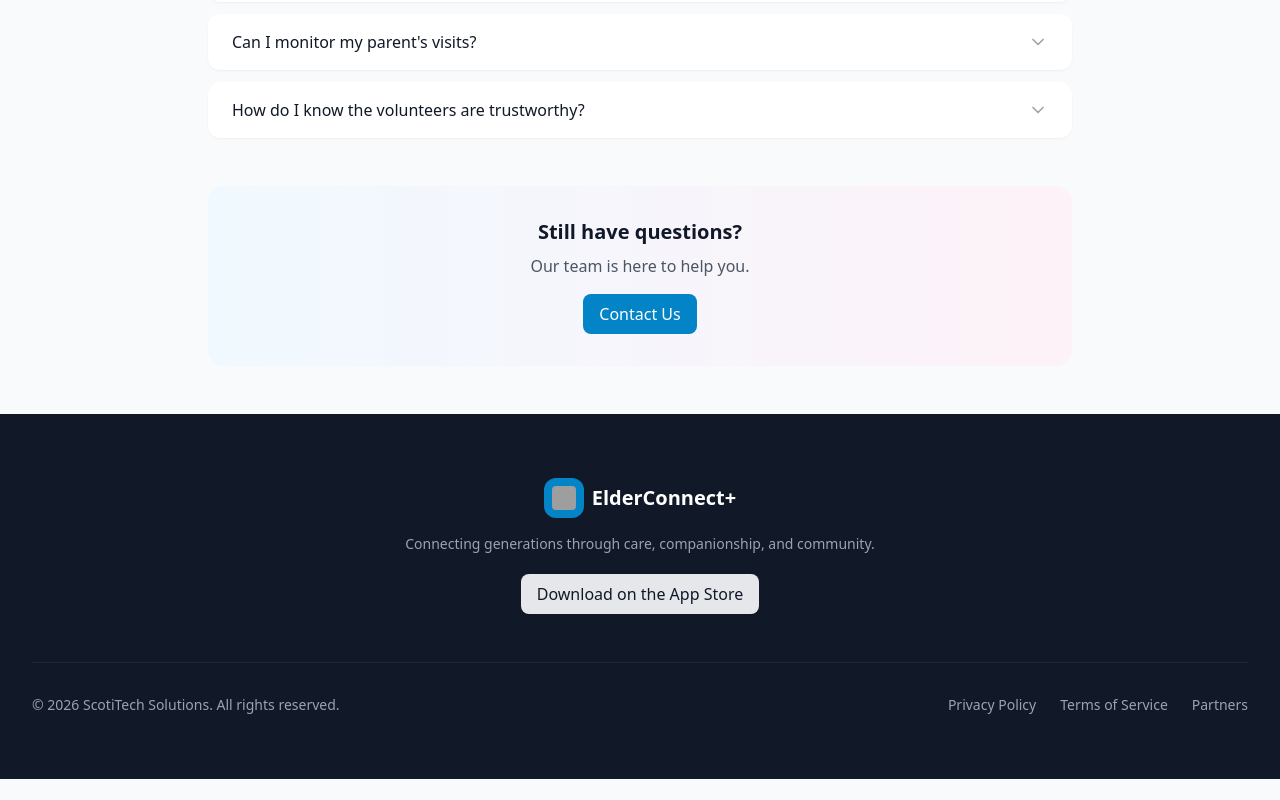
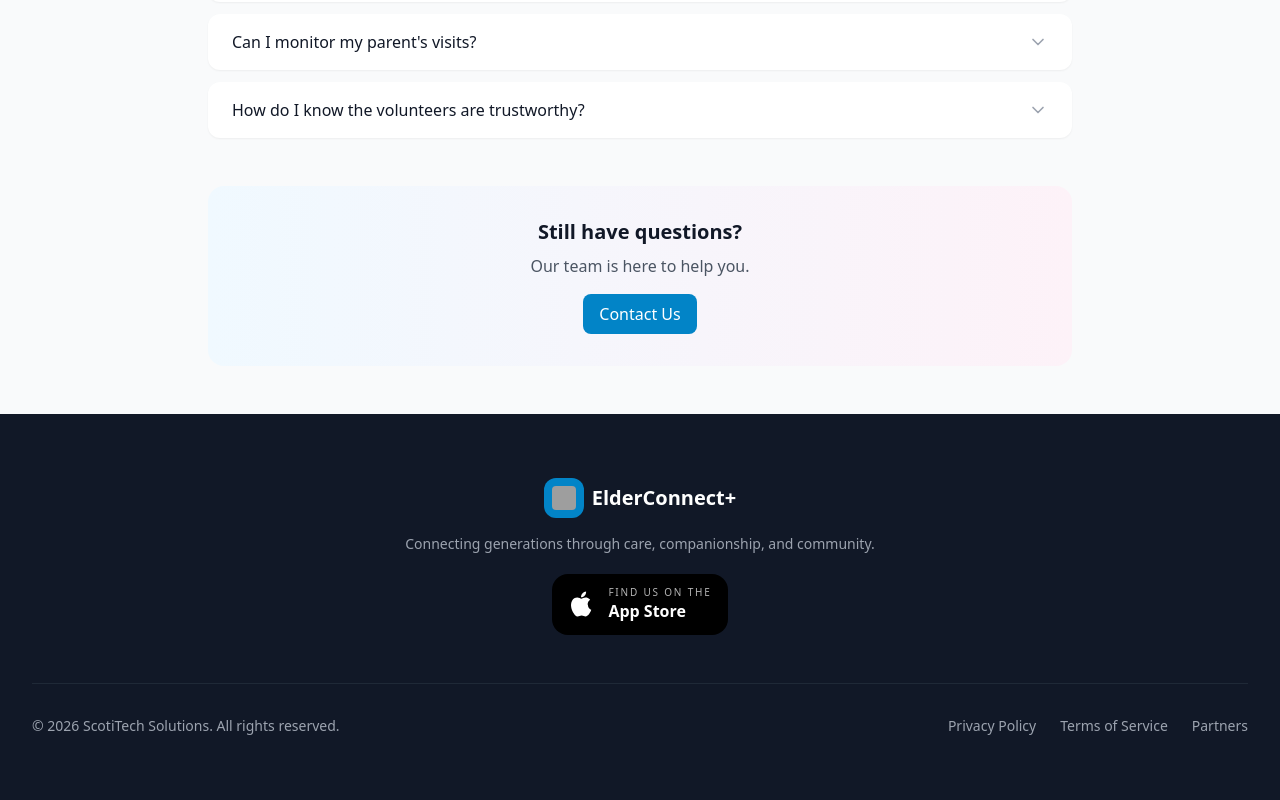
Before and after one commit to scorpionsPD/ElderConnect-, a Next.js app in the folder admin/: page /faq in a window 1280 px wide. Shown: the part 857-1657 px from the top of the page. Before the commit the page ends 1636 px from the top, so only its background shows below. Built offline with nearby package versions, Linux system fonts and the light colour scheme; no server answers; grey boxes are pictures that could not be loaded.

Commit message:
Refresh web branding and App Store badges

```diff
--- /dev/null
+++ b/admin/src/components/AppStoreBadge.tsx
@@ -0,0 +1,39 @@
+import React from 'react'
+import { APP_STORE_URL } from '@/utils/app-store'
+
+interface AppStoreBadgeProps {
+  compact?: boolean
+  className?: string
+}
+
+export default function AppStoreBadge({
+  compact = false,
+  className = '',
+}: AppStoreBadgeProps) {
+  return (
+    <a
+      href={APP_STORE_URL}
+      target="_blank"
+      rel="noreferrer"
+      className={`inline-flex items-center gap-3 rounded-2xl bg-black px-4 py-3 text-white transition-transform hover:-translate-y-0.5 hover:bg-gray-900 ${className}`.trim()}
+      aria-label="Find us on the App Store"
+    >
+      <svg
+        aria-hidden="true"
+        viewBox="0 0 24 24"
+        className={compact ? 'h-6 w-6' : 'h-7 w-7'}
+        fill="currentColor"
+      >
+        <path d="M17.05 12.54c.03 3.28 2.88 4.37 2.91 4.38-.02.08-.45 1.55-1.49 3.08-.89 1.32-1.82 2.63-3.27 2.66-1.42.03-1.88-.84-3.5-.84-1.62 0-2.13.81-3.48.87-1.4.05-2.46-1.41-3.36-2.73-1.84-2.67-3.25-7.55-1.36-10.82.94-1.62 2.62-2.64 4.44-2.67 1.39-.03 2.7.94 3.5.94.8 0 2.31-1.16 3.89-.99.66.03 2.52.27 3.71 2.01-.1.06-2.22 1.29-2.19 4.11ZM14.39 4.7c.75-.91 1.25-2.17 1.11-3.43-1.08.04-2.39.72-3.17 1.63-.7.81-1.31 2.11-1.15 3.35 1.21.09 2.45-.62 3.21-1.55Z" />
+      </svg>
+      <span className="text-left leading-tight">
+        <span className="block text-[10px] uppercase tracking-[0.18em] text-white/70">
+          Find us on the
+        </span>
+        <span className={`block font-semibold ${compact ? 'text-sm' : 'text-base'}`}>
+          App Store
+        </span>
+      </span>
+    </a>
+  )
+}
--- a/admin/src/components/Layout.tsx
+++ b/admin/src/components/Layout.tsx
@@ -3,7 +3,7 @@ import { useRouter } from 'next/router'
 import Link from 'next/link'
 import { useAuth } from '@/contexts/AuthContext'
 import apiClient from '@/utils/api-client'
-import { APP_STORE_URL } from '@/utils/app-store'
+import AppStoreBadge from '@/components/AppStoreBadge'
 import {
   LayoutDashboard,
   Users,
@@ -203,11 +203,7 @@ export default function Layout({ children }: LayoutProps) {
                 <p className="text-sm font-medium text-gray-900">{userName || 'User'}</p>
                 <p className="text-xs text-gray-500">{userEmail}</p>
               </div>
-              <a href={APP_STORE_URL} target="_blank" rel="noreferrer">
-                <span className="inline-flex items-center rounded-lg bg-primary-600 px-3 py-2 text-sm font-medium text-white hover:bg-primary-700 transition-colors">
-                  Download App
-                </span>
-              </a>
+              <AppStoreBadge compact />
               <div className="w-10 h-10 rounded-full bg-primary-100 flex items-center justify-center">
                 <span className="text-primary-700 font-medium text-sm">
                   {getInitials()}
--- a/admin/src/components/PublicLayout.tsx
+++ b/admin/src/components/PublicLayout.tsx
@@ -2,6 +2,7 @@ import React from 'react';
 import Link from 'next/link';
 import { Menu, X, LogOut } from 'lucide-react';
 import Button from '@/components/Button';
+import AppStoreBadge from '@/components/AppStoreBadge';
 import { useAuth } from '@/contexts/AuthContext';
 import { BRAND_ICON_ALT, BRAND_ICON_WITH_VERSION } from '@/utils/branding';
 import { APP_STORE_URL } from '@/utils/app-store';
@@ -59,9 +60,7 @@ export default function PublicLayout({ children }: PublicLayoutProps) {
                   <Link href={dashboardHref}>
                     <Button variant="ghost">Dashboard</Button>
                   </Link>
-                  <a href={APP_STORE_URL} target="_blank" rel="noreferrer">
-                    <Button variant="secondary">Download on the App Store</Button>
-                  </a>
+                  <AppStoreBadge compact />
                   <Button variant="ghost" onClick={logout} className="flex items-center gap-1">
                     <LogOut className="w-4 h-4" />
                     Log Out
@@ -75,9 +74,7 @@ export default function PublicLayout({ children }: PublicLayoutProps) {
                   <Link href="/signup">
                     <Button>Sign Up</Button>
                   </Link>
-                  <a href={APP_STORE_URL} target="_blank" rel="noreferrer">
-                    <Button variant="secondary">Download App</Button>
-                  </a>
+                  <AppStoreBadge compact />
                 </>
               )}
             </div>
@@ -163,9 +160,7 @@ export default function PublicLayout({ children }: PublicLayoutProps) {
               Connecting generations through care, companionship, and community.
             </p>
             <div className="mt-5">
-              <a href={APP_STORE_URL} target="_blank" rel="noreferrer">
-                <Button variant="secondary">Download on the App Store</Button>
-              </a>
+              <AppStoreBadge />
             </div>
           </div>
 
--- a/admin/src/pages/donate.tsx
+++ b/admin/src/pages/donate.tsx
@@ -2,9 +2,9 @@ import React, { useEffect, useMemo, useState } from 'react';
 import Head from 'next/head';
 import { useRouter } from 'next/router';
 import { Gift, CheckCircle, Heart } from 'lucide-react';
+import AppStoreBadge from '@/components/AppStoreBadge';
 import Button from '@/components/Button';
 import PublicLayout from '@/components/PublicLayout';
-import { APP_STORE_URL } from '@/utils/app-store';
 
 const impactLevels = [
   { amount: 25, title: 'Friend', description: 'Supports ElderConnect+ platform operations' },
@@ -189,9 +189,7 @@ export default function DonatePage() {
               <h2 className="text-xl font-bold text-gray-900">Prefer to keep ElderConnect+ on your phone?</h2>
               <p className="text-sm text-gray-600">Download the iPhone app directly from the App Store.</p>
             </div>
-            <a href={APP_STORE_URL} target="_blank" rel="noreferrer" className="shrink-0">
-              <Button size="lg">Download on the App Store</Button>
-            </a>
+            <AppStoreBadge className="shrink-0" />
           </div>
         </div>
 
--- a/admin/src/pages/welcome.tsx
+++ b/admin/src/pages/welcome.tsx
@@ -25,8 +25,8 @@ import {
   X
 } from 'lucide-react';
 import Button from '@/components/Button';
+import AppStoreBadge from '@/components/AppStoreBadge';
 import { BRAND_ICON_ALT, BRAND_ICON_WITH_VERSION } from '@/utils/branding';
-import { APP_STORE_URL } from '@/utils/app-store';
 
 // Feature cards data
 const features = [
@@ -626,11 +626,7 @@ export default function WelcomePage() {
                   Already a Member? Log In
                 </Button>
               </Link>
-              <a href={APP_STORE_URL} target="_blank" rel="noreferrer">
-                <Button size="lg" variant="ghost" className="text-white border-white/30 hover:bg-white/10">
-                  Download on the App Store
-                </Button>
-              </a>
+              <AppStoreBadge className="bg-white text-black hover:bg-gray-100" />
             </div>
           </div>
         </section>
--- a/admin/src/utils/branding.ts
+++ b/admin/src/utils/branding.ts
@@ -1,10 +1,13 @@
 const configuredBrandIconUrl = process.env.NEXT_PUBLIC_BRAND_ICON_URL?.trim();
 const configuredBrandIconAlt = process.env.NEXT_PUBLIC_BRAND_ICON_ALT?.trim();
 const configuredBrandIconVersion = process.env.NEXT_PUBLIC_BRAND_ICON_VERSION?.trim();
+const buildBrandRevision = '20260327-1';
 
 export const BRAND_ICON_URL = configuredBrandIconUrl || '/favicon.png';
 export const BRAND_ICON_ALT = configuredBrandIconAlt || 'ElderConnect+ logo';
-export const BRAND_ICON_VERSION = configuredBrandIconVersion || '2';
+export const BRAND_ICON_VERSION = configuredBrandIconVersion
+  ? `${configuredBrandIconVersion}-${buildBrandRevision}`
+  : buildBrandRevision;
 
 export const BRAND_ICON_WITH_VERSION =
   BRAND_ICON_URL.includes('?')
```
